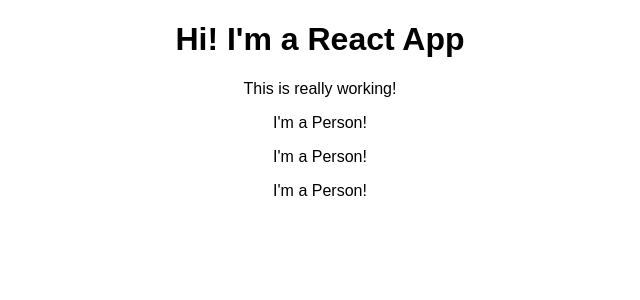
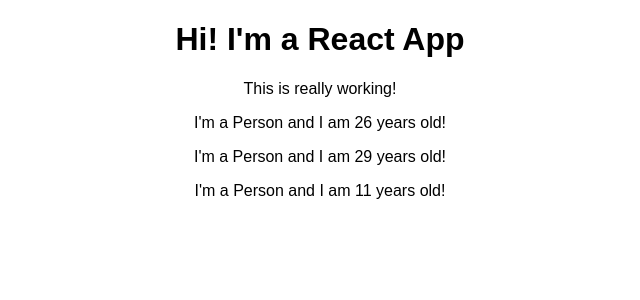
Before and after one commit to shelbourn/React.js-Playground, a React (Create React App) app in the folder react-js-playground/: page / in a window 1280 px wide. Shown: the top 300 px of the page, without its empty margins (320-960 px from the left). Built offline with nearby package versions, Linux system fonts and the light colour scheme.

Commit message:
Outputting dynamic content with JSX and JS

```diff
--- a/react-js-playground/src/Person/Person.js
+++ b/react-js-playground/src/Person/Person.js
@@ -3,7 +3,10 @@
 
 // Function can have lowercase name
 const person = () => {
-	return <p>I'm a Person!</p>
+	return (
+		// To render JS code within JSX it must be wrapped in {}
+		<p>I'm a Person and I am {Math.floor(Math.random() * 30)} years old!</p>
+	)
 }
 
 export default person
```
